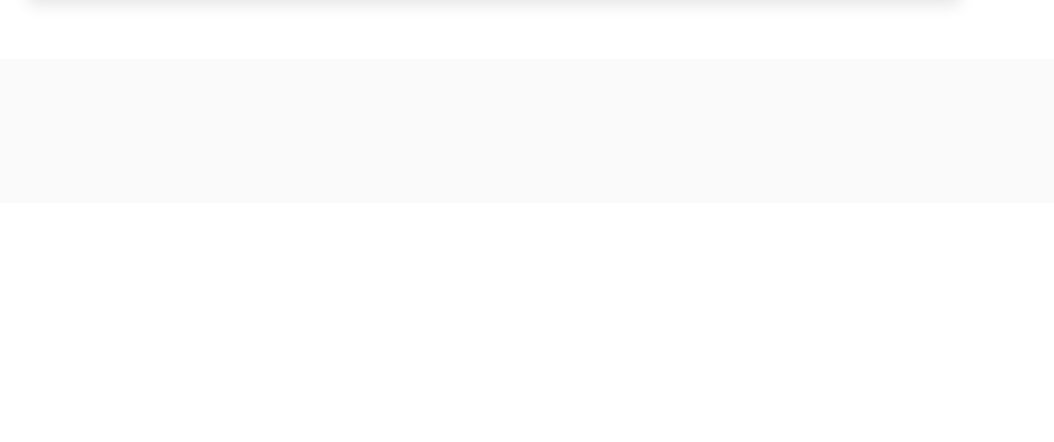
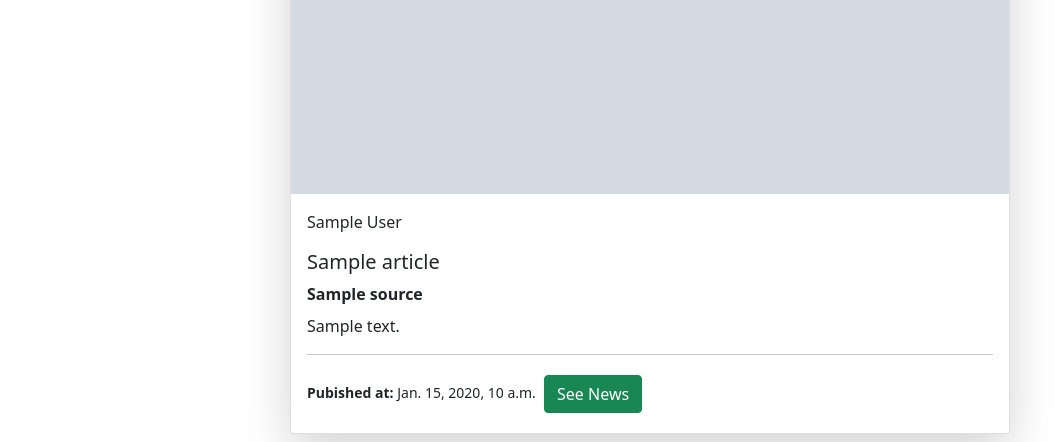
Before and after one commit to jamilcse13/NewsfeedPortal, a Django app: template NewsApp/templates/index.html in a window 1280 px wide. Shown: the part 575-1017 px from the top of the page, without its empty margins (50-1104 px from the left). Before the commit the page ends 580 px from the top, so only its background shows below. Run offline with Django 3.2, Linux system fonts and the light colour scheme; the template is opened without the code that fills it: most values are stand-ins (such as "Sample title", 1, 10 or a date in 2020); grey boxes marked "Sample" are stand-in pictures; some libraries are stand-ins or nearby versions.

Commit message:
filtered top-headlines by country and sources

```diff
--- a/NewsApp/templates/index.html
+++ b/NewsApp/templates/index.html
@@ -4,39 +4,54 @@
     <meta charset="UTF-8">
     <meta name="viewport" content="width=device-width, initial-scale=1.0">
     <meta http-equiv="X-UA-Compatible" content="ie=edge">
-    <title>News</title>
-    <link rel="stylesheet" href="https://cdnjs.cloudflare.com/ajax/libs/bulma/0.6.2/css/bulma.css" />
+    <title>News Portal</title>
+    <link href="https://cdn.jsdelivr.net/npm/bootstrap@5.0.0-beta3/dist/css/bootstrap.min.css" rel="stylesheet" integrity="sha384-eOJMYsd53ii+scO/bJGFsiCZc+5NDVN2yr8+0RDqr0Ql0h+rP48ckxlpbzKgwra6" crossorigin="anonymous">
 </head>
 <body>
-    <section class="hero is-primary">
-        <div class="hero-body">
+    <section class="section">
+        <div class="card-body">
             <div class="container">
-                <h1 class="title">
+                <h1 class="text-center">
                     Newsfeed Portal
                 </h1>
             </div>
+
+            <div class="form-row">
+                <div class="col">
+                    <h4>Search Country</h4>
+                    <form action="" method="get">
+                        <input type="text" name="country">
+                        <button type="submit" value="Search">Search</button>
+                    </form>
+                </div>
+                <div class="col">
+                    <h4>Search Source</h4>
+                    <form action="" method="get">
+                        <input type="text" name="source">
+                        <button type="submit" value="Search">Search</button>
+                    </form>
+                </div>
+            </div>
         </div>
     </section>
-    <section class="section">
+    <section class="section" style="margin-left: 20rem;">
         <div class="container">
-            <div class="rows">
-                <div class="column is-offset-16 is-10">
-                    {% for title, desc, i in mylist %}
-                    <div class="box">
-                        <article class="media">
-                            <div class="media-content">
-                                <div class="content">
-                                    <p>
-                                        <span class="title">{{ title }}</span>
-                                        <br>
-                                        <img src="{{ i }}" alt="">
-                                        <span class="subtitle">{{ desc }}</span>
+            <div class="row">
+                <div class="col-md-16">
+                    {% for i in articles %}
 
-                                    </p>
-                                </div>
+                        <div class="card rounded shadow-lg m-2" style="width: 45rem;">
+                            <img src="{{ i.urlToImage }}" class="card-img-top" alt="...">
+                            <div class="card-body">
+                                <p class="card-text">{{ i.author }}</p>
+                                <h5 class="card-title">{{ i.title }}</h5>
+                                <p class="card-title"><b>{{ i.source.name }}</b></p>
+                                <p class="card-text">{{ i.description }}</p>
+                                <hr>
+                                <small><b>Pubished at:</b> {{ i.publishedAt }}</small>
+                                <a href="{{ i.url }}" target="_blank" class="btn btn-success m-1">See News</a>
                             </div>
-                        </article>
-                    </div>
+                        </div>
                     {% endfor %}
                 </div>
             </div>
--- a/NewsApp/urls.py
+++ b/NewsApp/urls.py
@@ -2,5 +2,5 @@ from django.urls import path
 from . import views
 
 urlpatterns = [
-path('<str:heading>/<str:name>/', views.index)
+path('', views.index)
 ]
```
Also changed, not shown: NewsApp/views.py (+12 -15 lines), readme.md.
